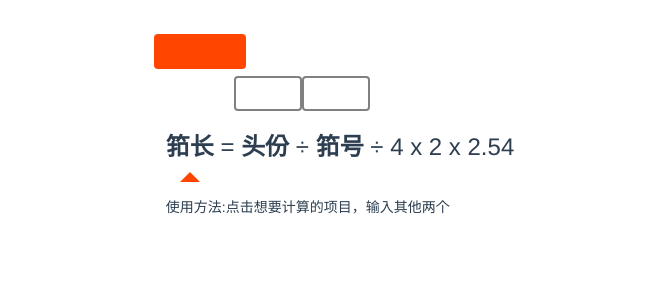
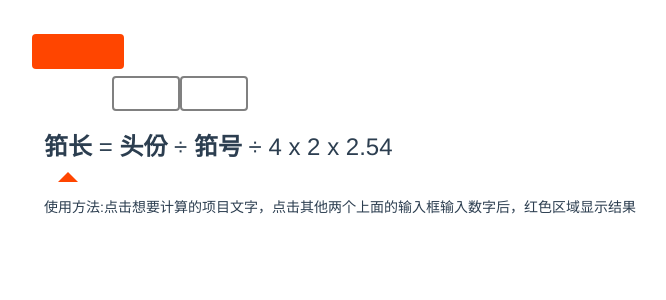
Before and after one commit to StreakingMan/project-for-mom, a Vue app: page / in a window 1280 px wide. Shown: the top 300 px of the page, without its empty margins (300-966 px from the left). Built offline with nearby package versions, Linux system fonts and the light colour scheme.

Commit message:
fix(calc): 优化说明

```diff
--- a/src/components/Calc.vue
+++ b/src/components/Calc.vue
@@ -12,7 +12,7 @@
       ÷ 4 x 2 x 2.54
     </div>
     <div class="calcing" :style="{transform: `translateX(${76*calcWhich}px)`}"></div>
-    <p class="tips">使用方法:点击想要计算的项目，输入其他两个</p>
+    <p class="tips">使用方法:点击想要计算的项目文字，点击其他两个上面的输入框输入数字后，红色区域显示结果</p>
   </div>
 </template>
 
```
